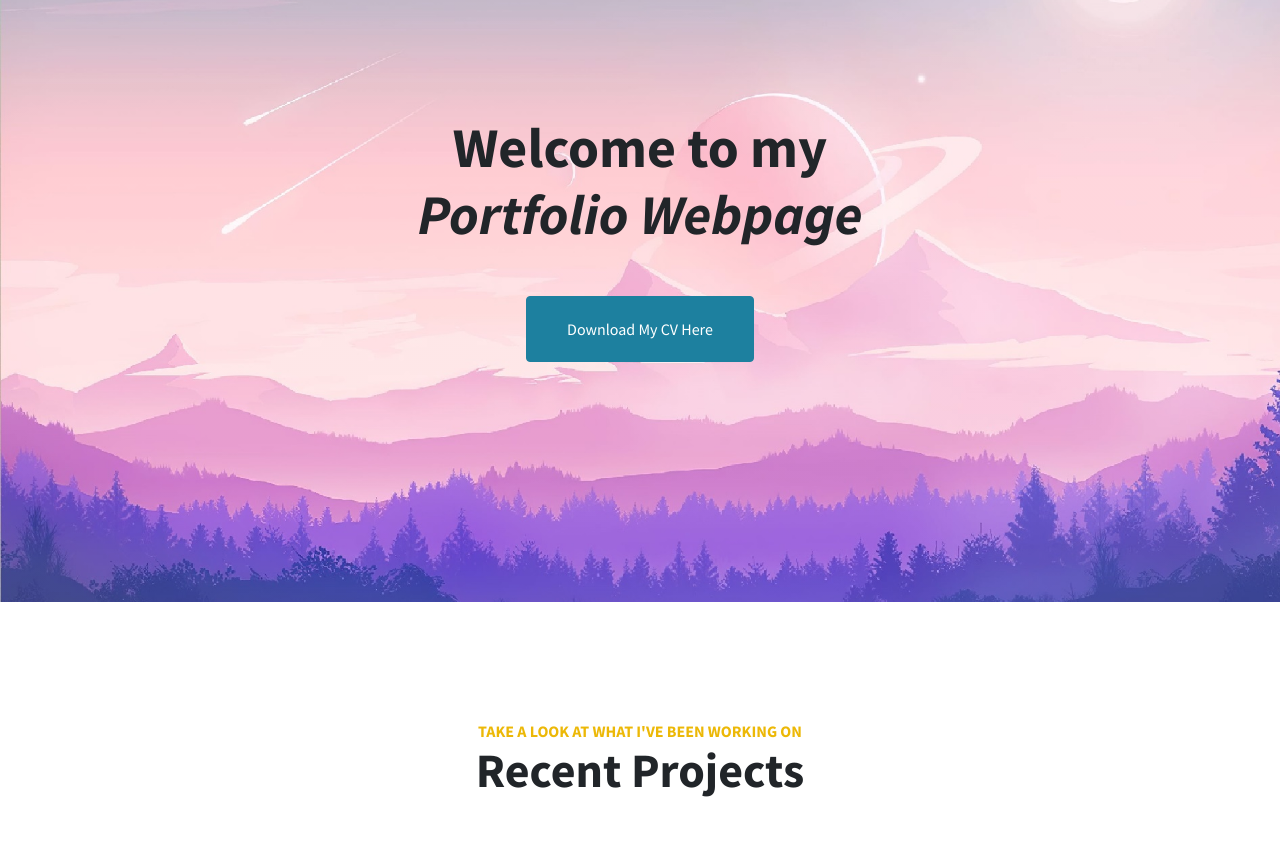
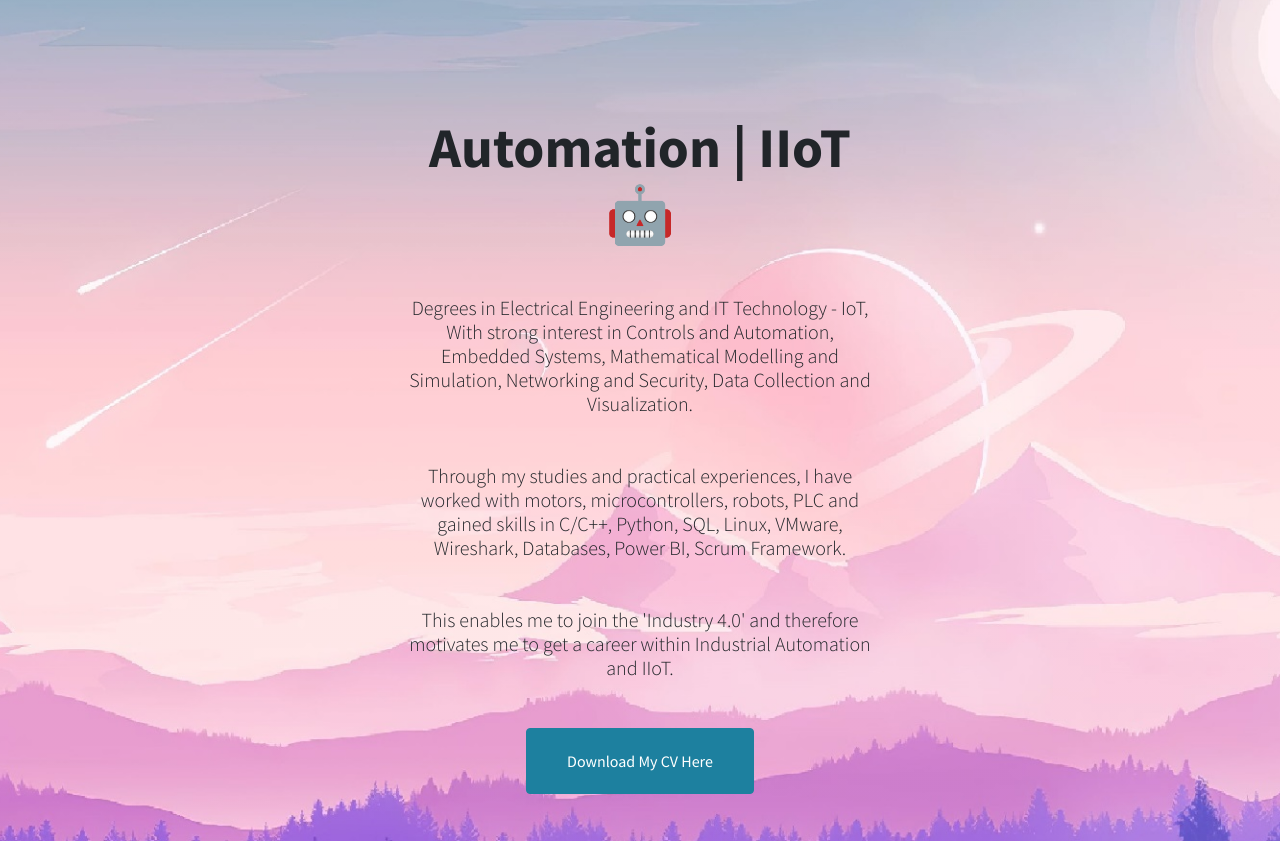
Before and after one commit to aikamadeitah/aikamadeitah.github.io, a plain HTML site: page index.html in a window 1280 px wide. Shown: the part 1970-2811 px from the top of the page. Drawn offline with nearby package versions, Linux system fonts and the light colour scheme.

Commit message:
Update index.html

```diff
--- a/index.html
+++ b/index.html
@@ -93,9 +93,20 @@
         <!-- Callout-->
         <section class="callout">
             <div class="container px-4 px-lg-5 text-center">
-                <h2 class="mx-auto mb-5">
-                    Welcome to my
-                    <em>Portfolio Webpage</em>
+                 <h2 class="mx-auto mb-5">
+
+                    Automation | IIoT 🤖
+
+                        <p class="lead mb-5">
+                        <p class="lead mb-5">
+
+                            Degrees in Electrical Engineering and IT Technology - IoT,
+                            With strong interest in Controls and Automation, Embedded Systems, Mathematical Modelling and Simulation, Networking and Security, Data Collection and Visualization.
+                        <p class="lead mb-5">
+                            Through my studies and practical experiences, I have worked with motors, microcontrollers, robots, PLC and gained skills in  C/C++, Python, SQL, Linux, VMware, Wireshark, Databases, Power BI, Scrum Framework.
+                        <p class="lead mb-5">
+                            This enables me to join the 'Industry 4.0' and therefore motivates me to get a career within Industrial Automation and IIoT.
+                        </p>
 
                 </h2>
                 <a class="btn btn-primary btn-xl" href="#!">Download My CV Here</a>
```
